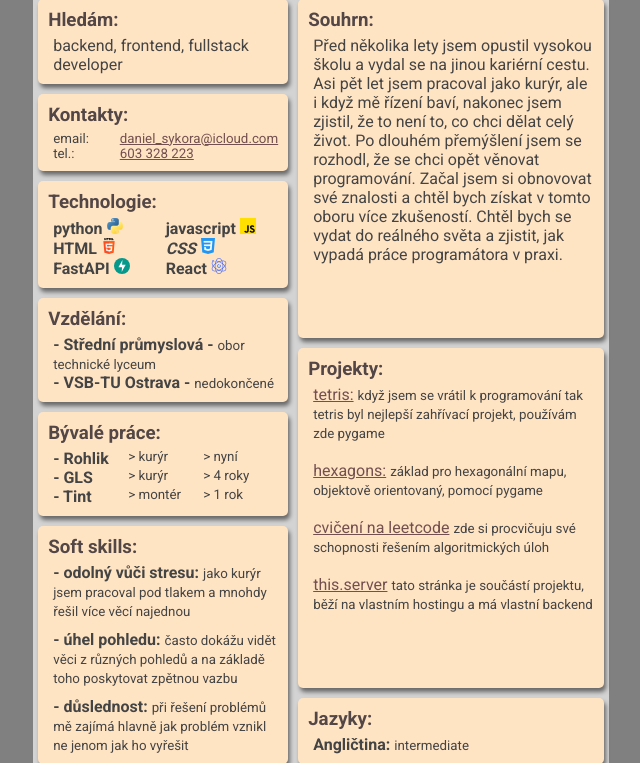
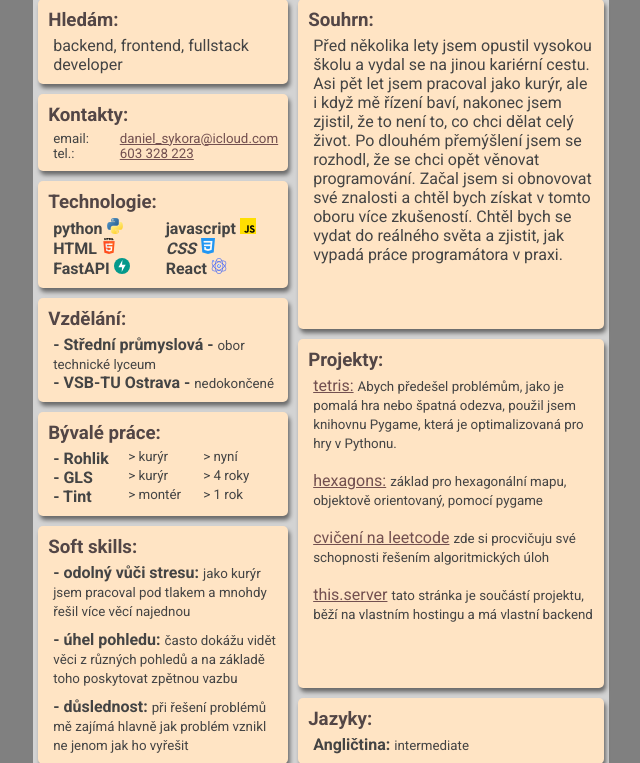
Before and after one commit to qwality/CV_for_server, a FastAPI app: page / in a window 1280 px wide. Shown: the part 172-935 px from the top of the page, without its empty margins (319-959 px from the left). Run offline with FastAPI, Linux system fonts and the light colour scheme.

Commit message:
podle adama

```diff
--- a/templates/main_cv.html
+++ b/templates/main_cv.html
@@ -73,7 +73,7 @@
                     <p>
                         <a href="https://github.com/qwality/tetris" target="_blank">tetris:</a>
                         <small>
-                            když jsem se vrátil k programování tak tetris byl nejlepší zahřívací projekt, používám zde pygame
+                            Abych předešel problémům, jako je pomalá hra nebo špatná odezva, použil jsem knihovnu Pygame, která je optimalizovaná pro hry v Pythonu.
                         </small>
                         <br><br>
                         <a href="">hexagons:</a>
```
